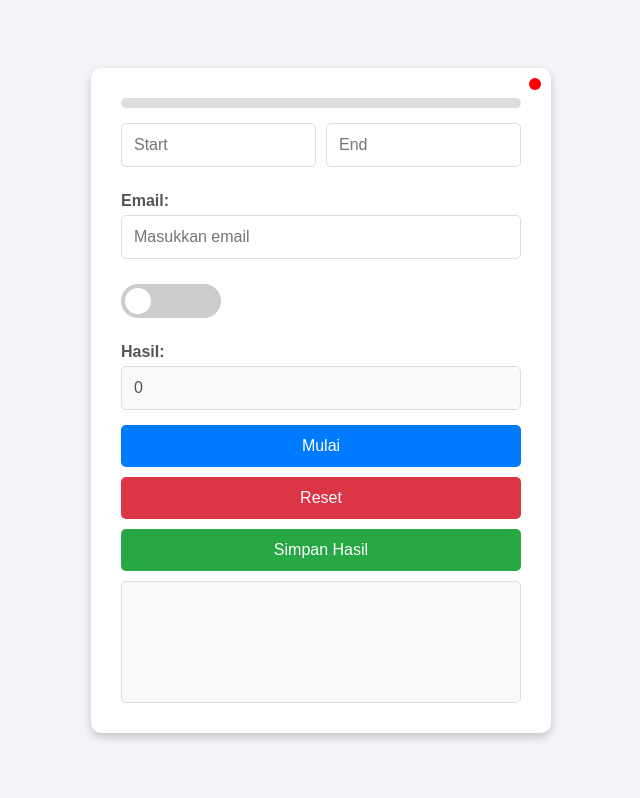
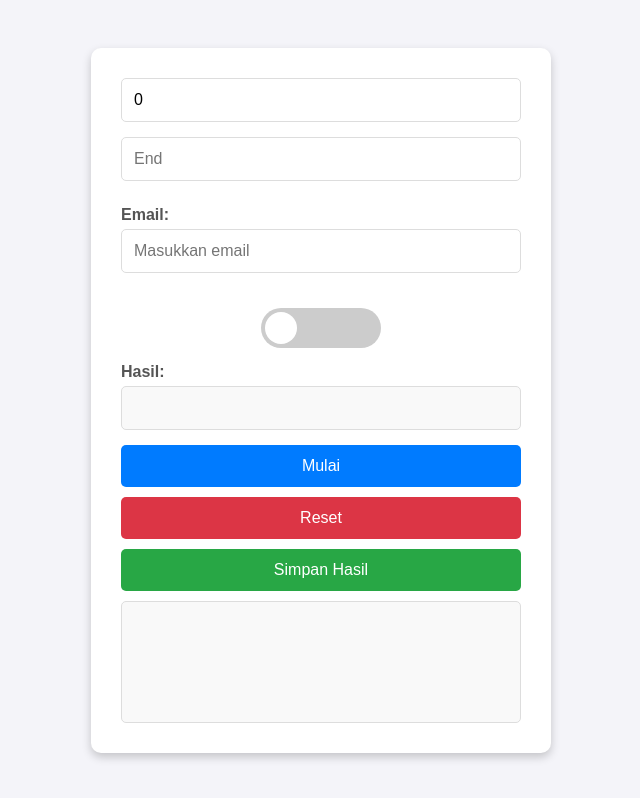
Before and after one commit to muzans/muzans.github.io, a plain HTML site: page count.html in a window 1280 px wide. Both pictures are taken after a click on the button "Reset". Shown: the whole page, without its empty margins (319-959 px from the left). Drawn offline with Linux system fonts and the light colour scheme.

Commit message:
Update count.html

```diff
--- a/count.html
+++ b/count.html
@@ -48,16 +48,6 @@
             color: #555;
         }
 
-        .checkbox-group {
-            display: flex;
-            justify-content: space-between;
-            margin-bottom: 20px;
-        }
-
-        .checkbox-group label {
-            font-size: 14px;
-        }
-
         button {
             width: 100%;
             padding: 12px;
@@ -101,57 +91,17 @@
             color: #555;
         }
 
-        .notification-dot {
-            width: 12px;
-            height: 12px;
-            border-radius: 50%;
-            position: absolute;
-            top: 10px;
-            right: 10px;
-        }
-
-        .red {
-            background-color: red;
-        }
-
-        .green {
-            background-color: green;
-        }
-
-        .progress-container {
-            width: 100%;
-            background-color: #ddd;
-            border-radius: 5px;
-            margin-bottom: 15px;
-        }
-
-        .progress-bar {
-            height: 10px;
-            background-color: #4caf50;
-            width: 0%;
-            border-radius: 5px;
-        }
-
-        .input-row {
+        .checkbox-group {
+            margin: 10px 0; /* Mengurangi jarak antara checkbox dan kolom email */
             display: flex;
-            justify-content: space-between;
-            gap: 10px;
-            width: 100%;
-        }
-
-        .input-row div {
-            flex: 1;
-        }
-
-        .input-row label {
-            display: none;
+            justify-content: center;
         }
 
         .switch {
             position: relative;
             display: inline-block;
-            width: 100px;
-            height: 34px;
+            width: 120px; /* Ukuran diperbesar */
+            height: 40px; /* Tinggi diperbesar */
         }
 
         .switch input {
@@ -175,8 +125,8 @@
         .slider:before {
             position: absolute;
             content: "";
-            height: 26px;
-            width: 26px;
+            height: 32px; /* Sesuaikan dengan tinggi slider */
+            width: 32px; /* Sesuaikan dengan lebar slider */
             border-radius: 50%;
             left: 4px;
             bottom: 4px;
@@ -189,54 +139,45 @@
         }
 
         input:checked + .slider:before {
-            transform: translateX(60px);
-        }
-
-        .switch-text {
-            font-size: 14px;
-            color: #555;
-            vertical-align: middle;
-            position: absolute;
-            top: 50%;
-            transform: translateY(-50%);
-            transition: all 0.4s ease;
-            width: 100%;
-            text-align: center;
-        }
-
-        .switch-text-off {
-            left: 10px;
-        }
-
-        .switch-text-on {
-            right: 10px;
+            transform: translateX(80px); /* Disesuaikan dengan ukuran slider */
         }
     </style>
     <script>
         let count = 0;
         let min = 0;
         let max = Infinity;
-        let copied = false;
 
         function loadInputs() {
-            document.getElementById("startInput").value = localStorage.getItem("startInput") || '';
+            const savedStart = parseInt(localStorage.getItem("startInput")) || 0;
+            const savedCount = parseInt(localStorage.getItem("count")) || savedStart;
+
+            document.getElementById("startInput").value = savedStart;
             document.getElementById("maxInput").value = localStorage.getItem("maxInput") || '';
             document.getElementById("emailInput").value = localStorage.getItem("emailInput") || '';
-            count = parseInt(localStorage.getItem("count")) || 0;
             document.getElementById("prefix").checked = localStorage.getItem("prefix") === "true";
+
+            count = savedCount >= savedStart ? savedCount : savedStart;
+            min = savedStart;
+
             updateDisplay();
-            updateNotification();
+            displayLog();
         }
 
         function autoSetLimits() {
             const startInput = parseInt(document.getElementById("startInput").value) || 0;
             const maxInput = parseInt(document.getElementById("maxInput").value);
+
+            if (startInput !== min) {
+                count = startInput;
+                localStorage.setItem("count", count);
+            }
+
             min = startInput;
             max = !isNaN(maxInput) ? maxInput : Infinity;
 
-            saveCount(); // Save the current count to localStorage
             localStorage.setItem("startInput", startInput);
             localStorage.setItem("maxInput", maxInput);
+
             updateDisplay();
         }
 
@@ -251,53 +192,17 @@
 
             localStorage.setItem("emailInput", emailInput);
             localStorage.setItem("prefix", document.getElementById("prefix").checked);
-            copied = false;
-            updateNotification();
-
-            updateProgressBar();
-        }
-
-        function updateProgressBar() {
-            const progressBar = document.getElementById("progressBar");
-            const progress = ((count - min) / (max - min)) * 100;
-            progressBar.style.width = Math.min(Math.max(progress, 0), 100) + "%";
         }
 
         function increment() {
             if (count < max) {
                 count++;
-                saveCount(); // Save the count
+                localStorage.setItem("count", count);
                 updateDisplay();
-                copyToClipboard();
                 saveLog();
-                changeNotificationDotColor();
             } else {
                 alert("Batas maksimum tercapai!");
             }
-        }
-
-        function reset() {
-            count = 0;
-            saveCount();
-            document.getElementById("startInput").value = '';
-            document.getElementById("maxInput").value = '';
-            document.getElementById("emailInput").value = '';
-            document.getElementById("resultBox").value = '0';
-            document.getElementById("prefix").checked = false;
-
-            localStorage.clear();
-            copied = false;
-            updateNotification();
-            displayLog();
-            resetProgressBar();
-        }
-
-        function copyToClipboard() {
-            const resultBox = document.getElementById("resultBox");
-            resultBox.select();
-            document.execCommand("copy");
-            copied = true;
-            updateNotification();
         }
 
         function saveLog() {
@@ -306,6 +211,12 @@
             logs.push(result);
             localStorage.setItem("logs", JSON.stringify(logs));
             displayLog();
+        }
+
+        function displayLog() {
+            const logs = JSON.parse(localStorage.getItem("logs")) || [];
+            const logContainer = document.getElementById("logContainer");
+            logContainer.innerHTML = logs.map(log => `<div>${log}</div>`).reverse().join('');
         }
 
         function saveAsFile() {
@@ -317,51 +228,25 @@
             link.click();
         }
 
-        function displayLog() {
-            const logs = JSON.parse(localStorage.getItem("logs")) || [];
-            const logContainer = document.getElementById("logContainer");
-            logContainer.innerHTML = logs.map(log => `<div>${log}</div>`).reverse().join('');
-        }
-
-        function updateNotification() {
-            const notificationDot = document.getElementById("notificationDot");
-            notificationDot.className = copied ? "notification-dot green" : "notification-dot red";
-        }
-
-        function changeNotificationDotColor() {
-            const notificationDot = document.getElementById("notificationDot");
-            notificationDot.className = "notification-dot green"; // Change to green when the increment button is pressed.
-            setTimeout(() => {
-                notificationDot.className = "notification-dot red"; // Change back to red after 0.5 seconds.
-            }, 500);
-        }
-
-        function resetProgressBar() {
-            const progressBar = document.getElementById("progressBar");
-            progressBar.style.width = "0%"; // Reset the progress bar to 0%
-        }
-
-        function saveCount() {
-            // Save the current count to localStorage
+        function reset() {
+            count = min;
             localStorage.setItem("count", count);
+            localStorage.removeItem("logs");
+            document.getElementById("resultBox").value = '';
+            displayLog();
         }
 
         window.onload = function() {
             loadInputs();
-            displayLog();
         };
     </script>
 </head>
 <body>
     <div class="container">
-        <div id="notificationDot" class="notification-dot red"></div>
-
-        <!-- Progress Bar -->
         <div class="progress-container">
             <div id="progressBar" class="progress-bar"></div>
         </div>
 
-        <!-- Angka Mulai and Batas Angka in one row -->
         <div class="input-row">
             <div>
                 <input type="number" id="startInput" placeholder="Start" oninput="autoSetLimits()" />
@@ -379,8 +264,6 @@
             <label class="switch">
                 <input type="checkbox" id="prefix" onclick="updateDisplay()">
                 <span class="slider"></span>
-                <span class="switch-text switch-text-off"></span>
-                <span class="switch-text switch-text-on"></span>
             </label>
         </div>
 
```
